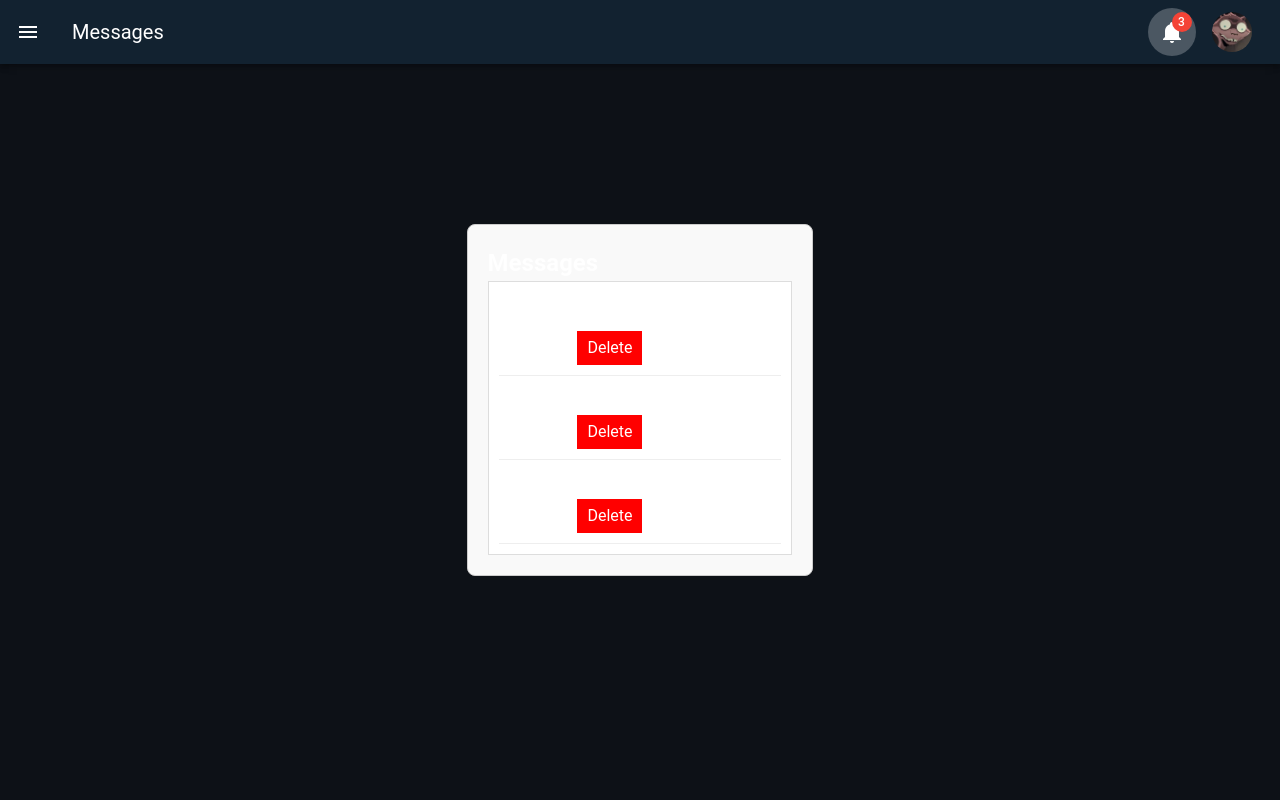
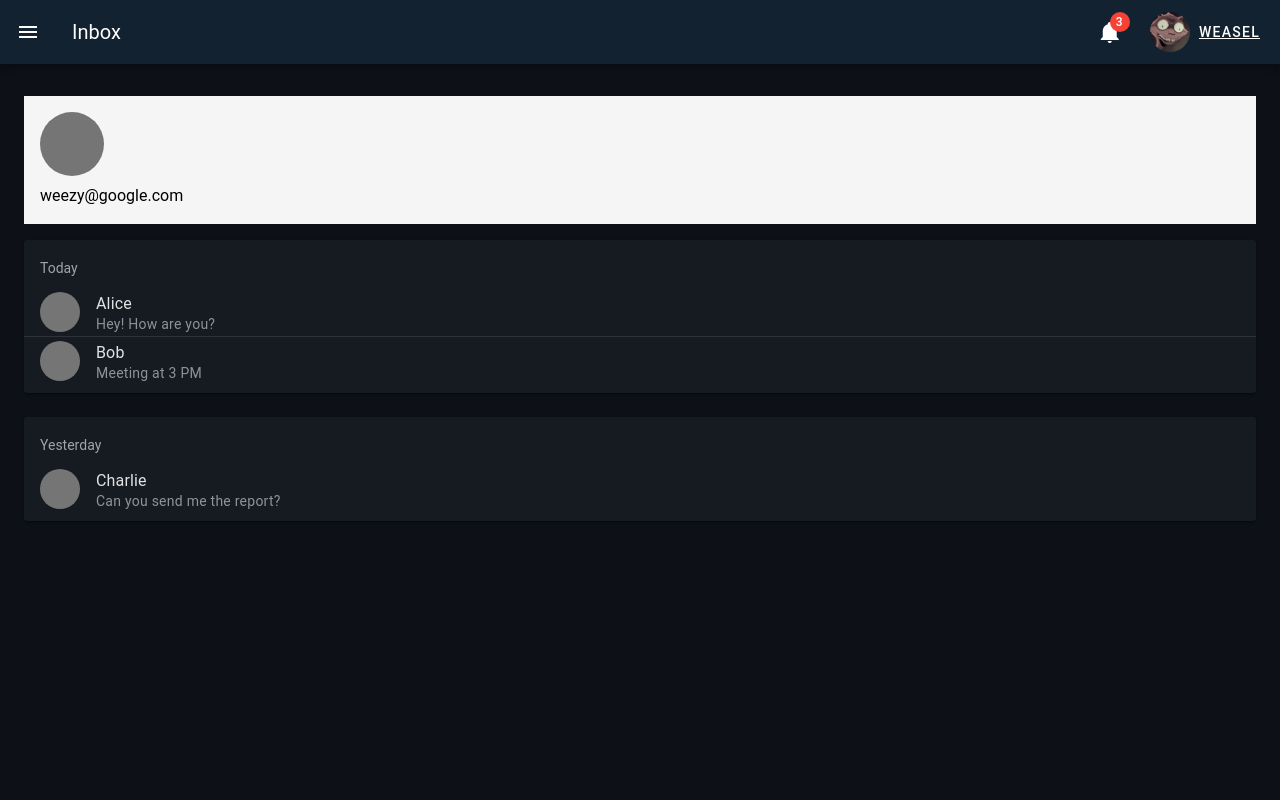
Before and after one commit to JERotter/ai-meal-planner, a Vue app in the folder ui/: page /app/notifications in a window 1280 px wide. Shown: the top 800 px of the page. Built offline with nearby package versions, Linux system fonts and the light colour scheme.

Commit message:
replaced inbox template

```diff
--- a/ui/src/components/Notifications.vue
+++ b/ui/src/components/Notifications.vue
@@ -1,17 +1,12 @@
 <template>
   <v-app>
-    <v-navigation-drawer
-      v-model="isDrawerOpen"
-      app
-      color="surface"
-      :permanent="false"
-    >
+    <!-- Navigation Drawer -->
+    <v-navigation-drawer v-model="isDrawerOpen" app color="surface">
       <v-list>
         <v-list-item to="/app/admin" title="Dashboard" />
         <v-list-item title="Inbox" />
         <v-list-item title="Drafts" />
-        <v-list-item title="Messages" />
-        <v-list-item title="Chat" />
+        <v-list-item title="Deleted" />
         <v-list-item to="/app/login" title="Logout" @click="logout" />
       </v-list>
     </v-navigation-drawer>
@@ -19,19 +14,18 @@
     <!-- App Bar -->
     <v-app-bar app color="primary" dark>
       <v-app-bar-nav-icon @click="toggleDrawer" /> <!-- Drawer Toggle Icon -->
-      <v-toolbar-title>Messages</v-toolbar-title>
+      <v-toolbar-title>Inbox</v-toolbar-title>
 
-      <!-- Spacer to push profile to the right -->
       <v-spacer></v-spacer>
 
-      <!-- Notification Bell Icon -->
-      <v-btn to="/app/notifications" icon>
-        <v-badge color="red" content="3" overlap> <!-- Example: 3 new notifications -->
+      <!-- Notifications -->
+      <v-btn to="/app/notifications/inbox" icon>
+        <v-badge color="red" content="3" overlap>
           <v-icon>mdi-bell</v-icon>
         </v-badge>
       </v-btn>
 
-      <!-- Profile Picture with Menu -->
+      <!-- Profile Menu -->
       <v-menu offset-y>
         <template v-slot:activator="{ props }">
           <v-btn v-bind="props" class="d-flex align-center" text>
@@ -55,123 +49,127 @@
       </v-menu>
     </v-app-bar>
 
-    <div class="inbox-container">
-      <h2>Messages</h2>
-      <div class="messages-list">
-        <div v-for="message in messages" :key="message.id" class="message">
-          <p><strong>{{ message.sender }}:</strong> {{ message.text }}</p>
-          <div class="actions">
-            <button @click="reply(message)">Reply</button>
-            <button @click="deleteMessage(message.id)" class="delete-btn">Delete</button>
+    <!-- Main Content -->
+    <v-main>
+      <v-container class="py-8 px-6" fluid>
+        <!-- White Avatar Section (Kept) -->
+        <v-sheet class="pa-4 mb-4" color="grey-lighten-4">
+          <v-avatar class="mb-2" color="grey-darken-1" size="64"></v-avatar>
+          <div>{{ userEmail }}</div>
+        </v-sheet>
+
+        <v-row>
+          <v-col v-for="(group, index) in messages" :key="index" cols="12">
+            <v-card>
+              <v-list>
+                <v-list-subheader>{{ group.date }}</v-list-subheader>
+
+                <template v-for="(message, msgIndex) in group.items" :key="msgIndex">
+                  <v-list-item @click="toggleMessage(group.date, msgIndex)">
+                    <template v-slot:prepend>
+                      <v-avatar color="grey-darken-1"></v-avatar>
+                    </template>
+
+                    <v-list-item-title>{{ message.sender }}</v-list-item-title>
+                    <v-list-item-subtitle>{{ message.preview }}</v-list-item-subtitle>
+                  </v-list-item>
+
+                  <v-expand-transition>
+                    <div v-if="message.expanded" class="px-4 py-2">
+                      <p>{{ message.fullText }}</p>
+                      <v-btn small color="primary" @click="reply(message)">Reply</v-btn>
+                      <v-btn small color="red" class="ml-2" @click="deleteMessage(group.date, msgIndex)">Delete</v-btn>
                     </div>
-        </div>
-      </div>
+                  </v-expand-transition>
 
-      <div v-if="selectedMessage" class="reply-box">
-        <h3>Reply to {{ selectedMessage.sender }}</h3>
-        <textarea v-model="replyText" placeholder="Type your reply..."></textarea>
-        <button @click="sendReply">Send</button>
-        <button @click="cancelReply" class="cancel-btn">Cancel</button>
-      </div>
-    </div>
+                  <v-divider v-if="msgIndex !== group.items.length - 1"></v-divider>
+                </template>
+              </v-list>
+            </v-card>
+          </v-col>
+        </v-row>
+      </v-container>
+    </v-main>
   </v-app>
 </template>
 
-<script>
-import { ref } from 'vue';
+<script setup>
+import { ref } from "vue";
 
-export default {
-  setup() {
+// Drawer state
+const isDrawerOpen = ref(false);
+
+// User info
+const userName = ref("weasel");
+const userEmail = ref("weezy@google.com");
+
+// Sample messages
 const messages = ref([
-      { id: 1, sender: "Alice", text: "Hey! How are you?" },
-      { id: 2, sender: "Bob", text: "Reminder: Meeting at 3 PM" },
-      { id: 3, sender: "Charlie", text: "Can you send me the report?" }
+  {
+    date: "Today",
+    items: [
+      {
+        sender: "Alice",
+        preview: "Hey! How are you?",
+        fullText: "Hey! How are you? I wanted to catch up about the project.",
+        expanded: false,
+      },
+      {
+        sender: "Bob",
+        preview: "Meeting at 3 PM",
+        fullText: "Reminder: We have a meeting at 3 PM. See you there!",
+        expanded: false,
+      },
+    ],
+  },
+  {
+    date: "Yesterday",
+    items: [
+      {
+        sender: "Charlie",
+        preview: "Can you send me the report?",
+        fullText: "Hey, I need the latest project report. Can you send it to me?",
+        expanded: false,
+      },
+    ],
+  },
 ]);
 
-    const selectedMessage = ref(null);
-    const replyText = ref("");
-
-    const deleteMessage = (id) => {
-      messages.value = messages.value.filter(msg => msg.id !== id);
+// Toggle drawer function
+const toggleDrawer = () => {
+  isDrawerOpen.value = !isDrawerOpen.value;
 };
 
-    const reply = (message) => {
-      selectedMessage.value = message;
-      replyText.value = "";
+// Expand/collapse messages
+const toggleMessage = (date, index) => {
+  const group = messages.value.find((g) => g.date === date);
+  group.items[index].expanded = !group.items[index].expanded;
 };
 
-    const sendReply = () => {
-      if (replyText.value.trim() === "") return;
-      console.log(`Replying to ${selectedMessage.value.sender}:`, replyText.value);
-      cancelReply();
+// Handle reply action
+const reply = (message) => {
+  console.log(`Replying to ${message.sender}:`, message.fullText);
 };
 
-    const cancelReply = () => {
-      selectedMessage.value = null;
-      replyText.value = "";
+// Delete a message
+const deleteMessage = (date, index) => {
+  const group = messages.value.find((g) => g.date === date);
+  group.items.splice(index, 1);
 };
 
-    return { messages, selectedMessage, replyText, deleteMessage, reply, sendReply, cancelReply };
-  }
+// Logout function (stub)
+const logout = () => {
+  console.log("Logging out...");
 };
 </script>
 
 <style>
-.inbox-container {
-  max-width: 400px;
-  margin: auto;
-  padding: 20px;
-  border: 1px solid #ccc;
-  border-radius: 8px;
-  background: #f9f9f9;
-}
-
-.messages-list {
-  max-height: 300px;
-  overflow-y: auto;
-  border: 1px solid #ddd;
-  padding: 10px;
-  background: white;
-}
-
-.message {
-  padding: 10px;
-  border-bottom: 1px solid #eee;
-}
-
-.actions {
-  display: flex;
-  gap: 10px;
-  margin-top: 5px;
-}
-
-button {
-  padding: 5px 10px;
-  border: none;
+/* Custom styling */
+.v-list-item {
   cursor: pointer;
 }
 
-.delete-btn {
-  background: red;
-  color: white;
-}
-
-.reply-box {
-  margin-top: 20px;
-  padding: 10px;
-  border: 1px solid #ddd;
-  background: white;
-}
-
-textarea {
-  width: 100%;
-  height: 60px;
-  margin-top: 5px;
-}
-
-.cancel-btn {
-  background: gray;
-  color: white;
-  margin-left: 5px;
+.v-list-item:hover {
+  background-color: rgba(0, 0, 0, 0.05);
 }
 </style>
--- /dev/null
+++ b/ui/src/pages/app/notifications/inbox.vue
@@ -0,0 +1,12 @@
+<template>
+  <div>
+    <!-- <Notifications /> -->
+    <Notifications />
+    <AppFooter />
+  </div>
+</template>
+
+<script setup>
+import Notifications from '@/components/Notifications.vue';
+
+</script>
```
Also changed, not shown: ui/src/pages/app/notifications/deleted.vue (added), ui/src/pages/app/notifications/drafts.vue (added). Lines whose indentation alone changed are shown as unchanged.
